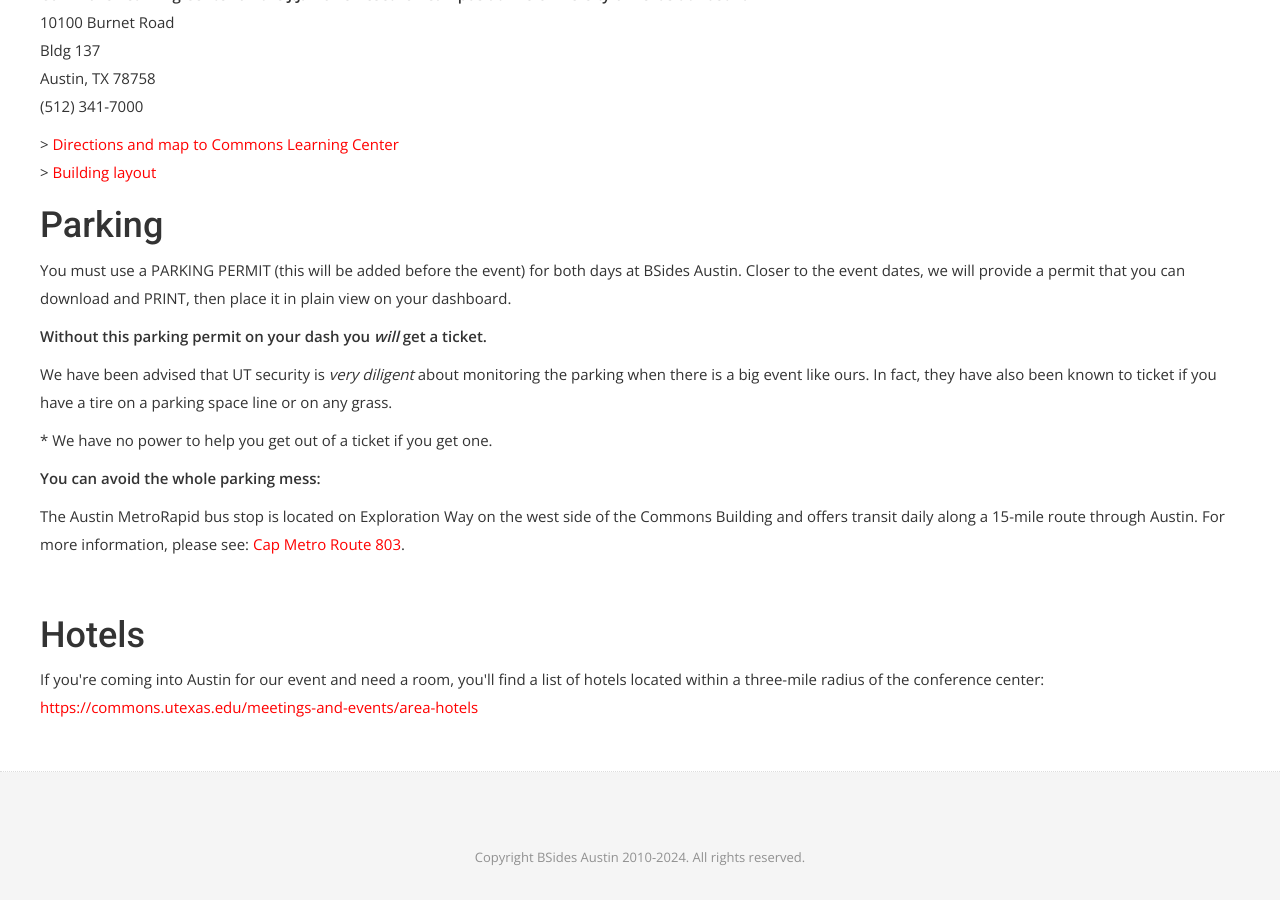
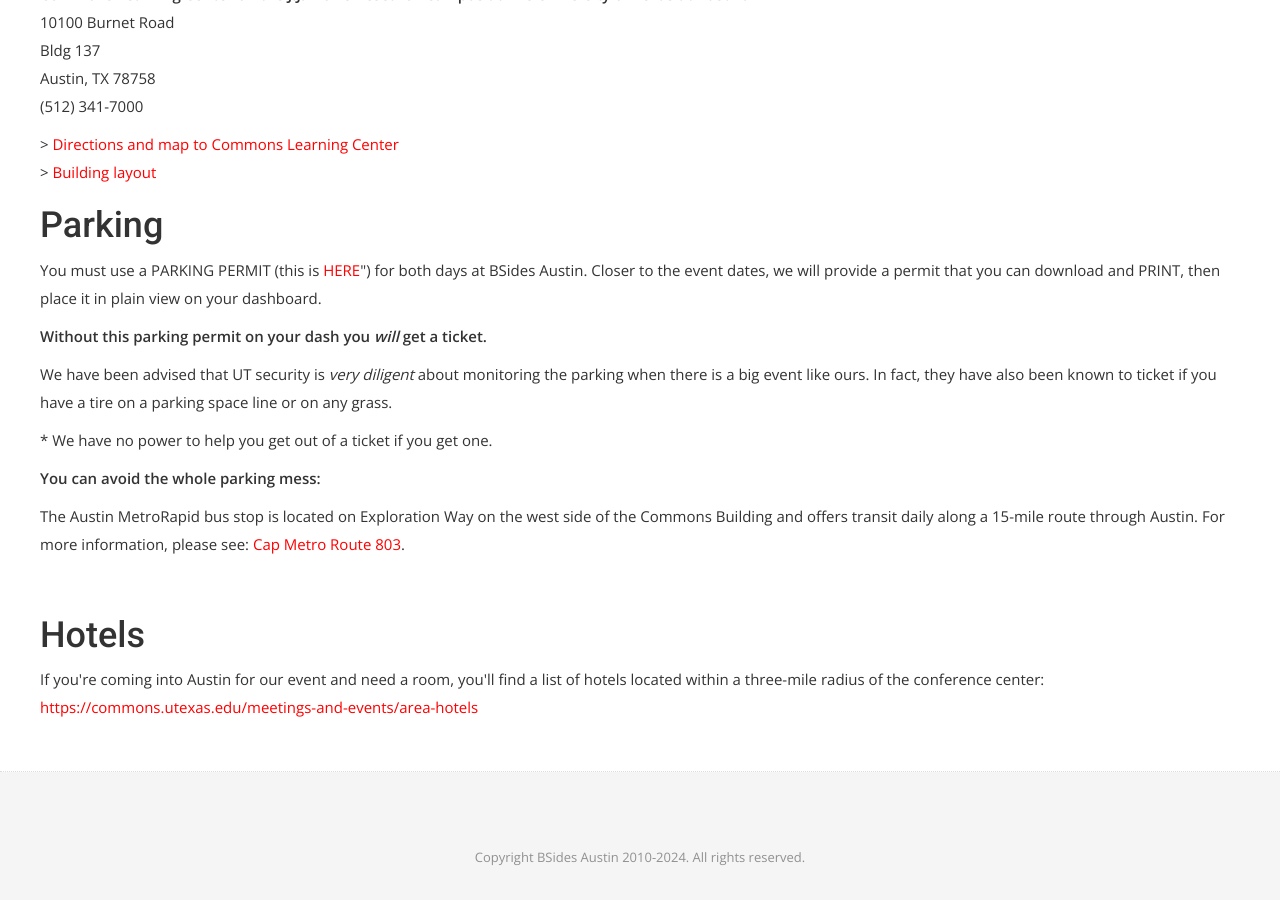
Before and after one commit to bsidesaustin/test, a Jekyll site: the page built from location.html, in a window 1280 px wide and 900 px high, scrolled down 551 px. Built offline with Jekyll 4.4.1, drawn with Linux system fonts in a browser that asks for light colours; nearby versions of some CDN libraries; some web fonts are replaced.

Commit message:
Update location.html

```diff
--- a/location.html
+++ b/location.html
@@ -30,7 +30,7 @@
 <p>&gt; <a href="https://commons.utexas.edu/about/directions-maps" target="_blank" rel="noopener noreferrer">Directions and map to Commons Learning Center</a><br>&gt; <a href="https://commons.utexas.edu/building-layout" target="_blank" rel="noopener noreferrer">Building layout</a></p>
 
 <h1>Parking</h1>
-  <p>You must use a  PARKING PERMIT (this will be added before the event) for both days at BSides Austin. Closer to the event dates, we will provide a permit that you can download and PRINT, then place it in plain view on your dashboard.</p>
+  <p>You must use a  PARKING PERMIT (this is <a href="/img/CommonsParkingPermitBSidesAustin2024.pdf">HERE</a>") for both days at BSides Austin. Closer to the event dates, we will provide a permit that you can download and PRINT, then place it in plain view on your dashboard.</p>
 <p><strong>Without this parking permit on your dash you <em>will</em> get a ticket.</strong></p>
 <p>We have been advised that UT security is <em>very diligent</em> about monitoring the parking when there is a big event like ours. In fact, they have also been known to ticket if you have a tire on a parking space line or on any grass.</p>
 <p>* We have no power to help you get out of a ticket if you get one.</p>
```
